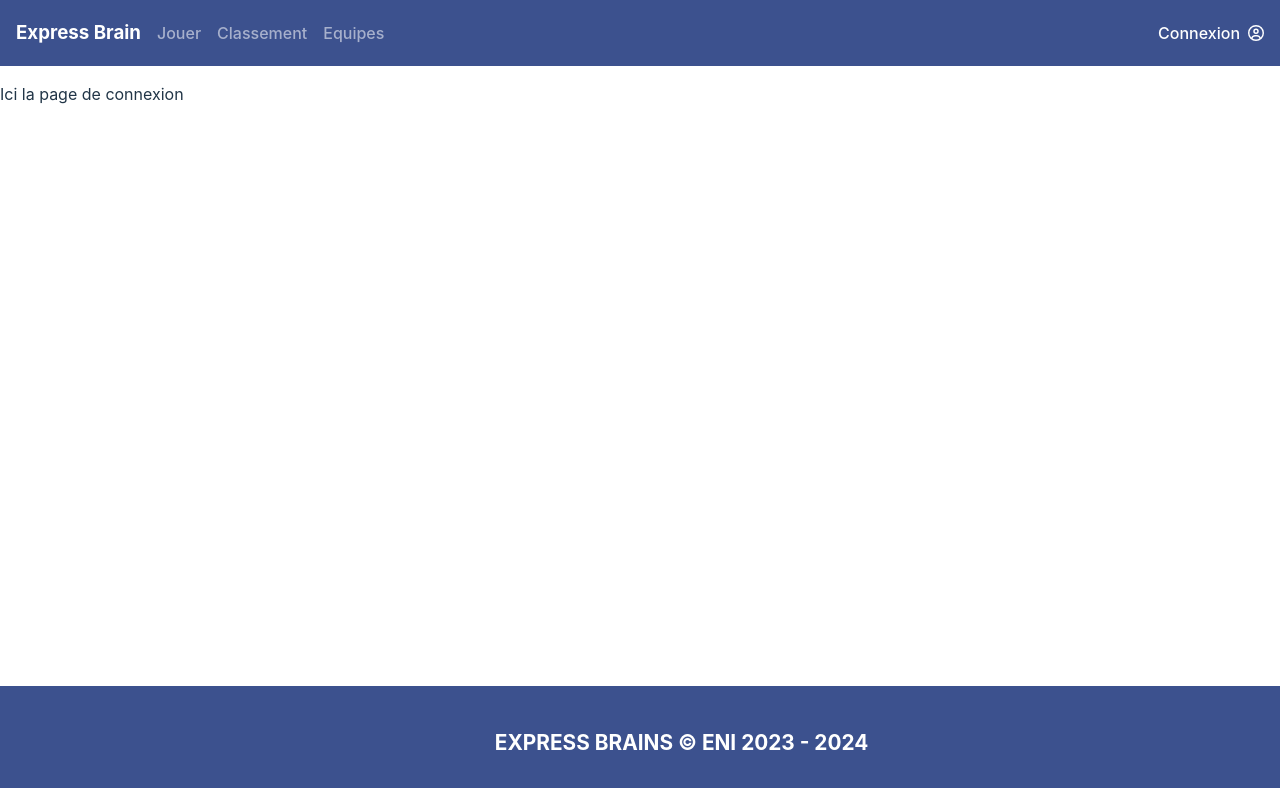
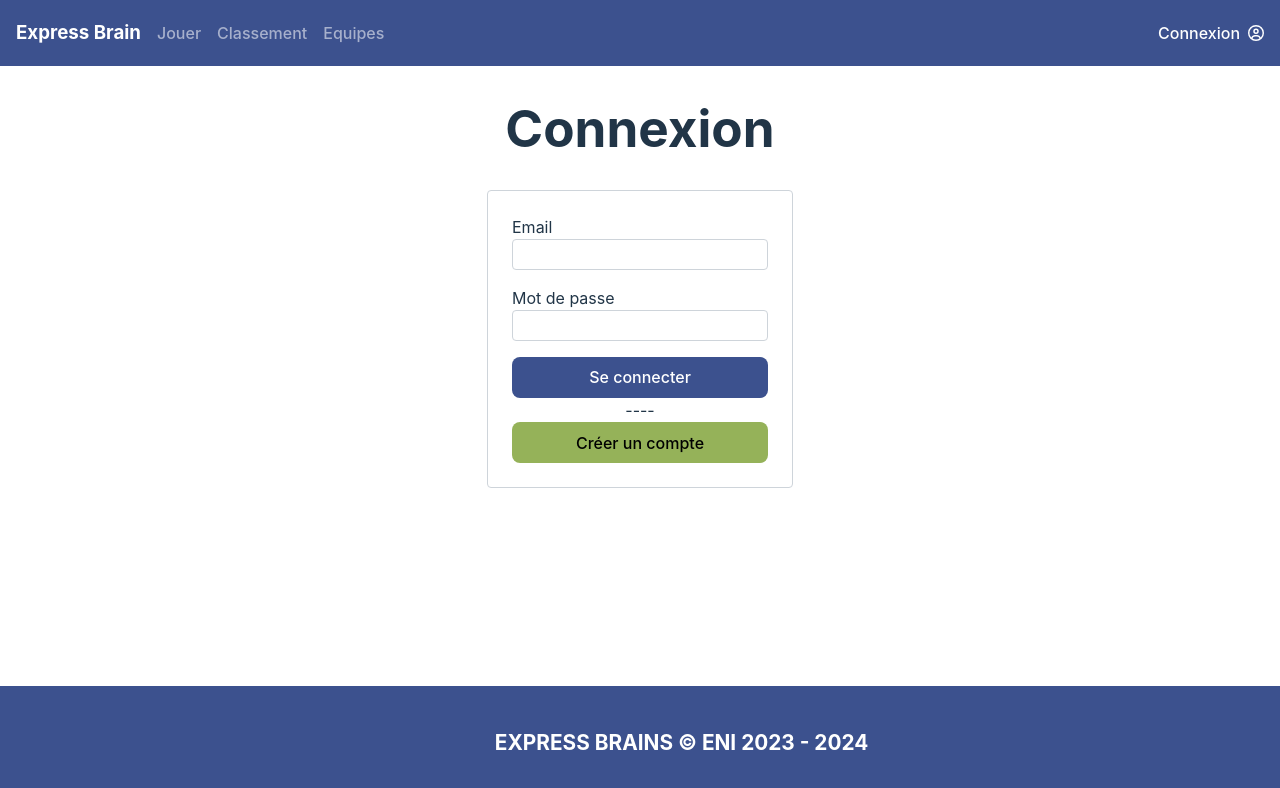
Before and after one commit to AZaffalon/guess_number_front, a React (Vite) app: page /login in a window 1280 px wide. Shown: the top 788 px of the page. Built offline with nearby package versions, Linux system fonts and the light colour scheme.

Commit message:
Handle login

```diff
--- /dev/null
+++ b/src/assets/login.css
@@ -0,0 +1,42 @@
+h1 {
+  text-align: center;
+}
+
+form {
+  display: flex;
+  flex-direction: column;
+  justify-content: center;
+  align-items: center;
+  padding: 1.5em;
+  max-width: 20vw;
+  border: 1px solid #ced4da;
+  border-radius: 4px;
+  margin: 0 auto;
+}
+
+input {
+  border: 1px solid #ced4da;
+  border-radius: 4px;
+  height: 2em;
+}
+
+.bg--blue {
+  background-color: #3c518e;
+  color: #fff;
+}
+
+.bg--green {
+  background-color: #95b259;
+}
+
+.wrapper {
+  display: flex;
+  flex-direction: column;
+  margin-bottom: 1em;
+}
+
+.wrapper,
+button,
+a {
+  width: 100%;
+}
--- a/src/components/Login.jsx
+++ b/src/components/Login.jsx
@@ -1,5 +1,55 @@
+import { Link, useNavigate } from "react-router-dom";
+import '../assets/login.css'
+import { useState } from "react";
+
 export default function Login() {
+    const [user, setUser] = useState();
+    const navigate = useNavigate();
+
+
+    async function handleSubmit(event) {
+        event.preventDefault();
+        await fetch(`${import.meta.env.VITE_HOST_URL}/api/authentication_token`, {
+            method: 'POST',
+            body: JSON.stringify(user),
+            headers: {
+                'Content-Type': 'application/json'
+            }
+        })
+        navigate('/');
+    }
+
     return(
-        <p>Ici la page de connexion</p>
+        <>
+            <h1>Connexion</h1>
+
+            <form onSubmit={handleSubmit}>
+                <div className="wrapper">
+                    <label htmlFor="email">Email</label>
+                    <input type="text"
+                    name="email"
+                    id="email"
+                    onChange={(e) =>
+                        setUser({...user, email: e.target.value})
+                    }/>
+                </div>
+
+                <div className="wrapper">
+                    <label htmlFor="password">Mot de passe</label>
+                    <input type="text"
+                        name="password"
+                        id="password"
+                        onChange={(e) =>
+                            setUser({...user, password: e.target.value})
+                        }/>
+                </div>
+
+                <button type="submit" className="bg--blue">Se connecter </button>
+                <div>----</div>
+                <Link to="/signup">
+                    <button className="bg--green">Créer un compte</button>
+                </Link>
+            </form>
+        </>
     )
 }
```
Also changed, not shown: 1 other file (tests, documents, lock files or other folders).
